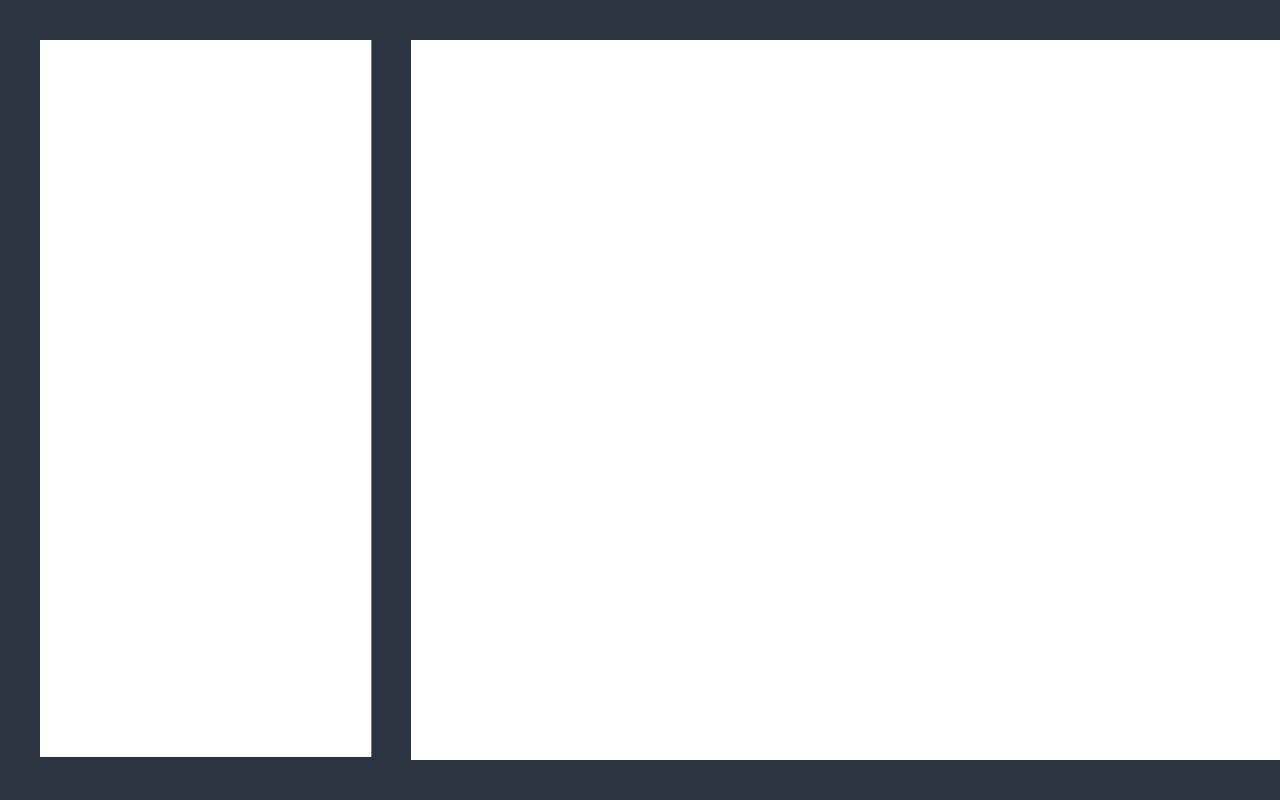
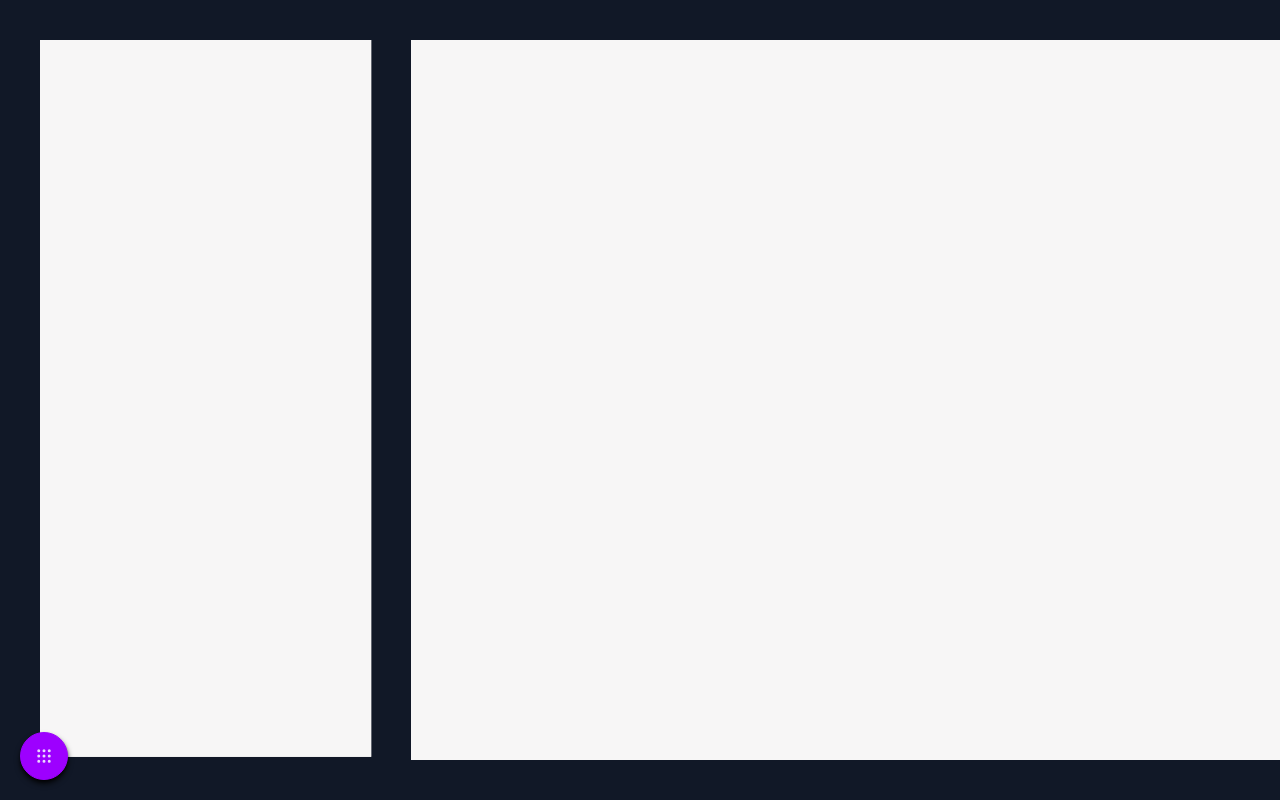
Before and after one commit to nillswe/pipe, a React (Vite) app: page / in a window 1280 px wide. Built offline with nearby package versions, Linux system fonts and the light colour scheme.

Commit message:
feat: add sidebar button

```diff
--- a/package.json
+++ b/package.json
@@ -11,6 +11,7 @@
   },
   "dependencies": {
     "clsx": "^2.1.1",
+    "lucide-react": "^0.378.0",
     "luxon": "^3.4.4",
     "react": "^18.2.0",
     "react-dom": "^18.2.0",
--- a/src/App.tsx
+++ b/src/App.tsx
@@ -1,7 +1,8 @@
-import {useCallback, useEffect, useState} from 'react'
+import {useEffect} from 'react'
 import {DeviceScreen} from './components'
 import {ViewportContainer, ZoomContainer} from './components/containers'
 import {useScreenListeners} from './hooks/use-screen-listeners'
+import {SidebarToggle} from './components/sidebar'
 
 const screens = [
   {
@@ -51,7 +52,9 @@ function App() {
   }, [placeScreens, scrollPage, updateSize])
 
   return (
-    <main className='w-screen bg-neutral h-screen flex overflow-hidden'>
+    <main className='w-screen relative bg-neutral h-screen flex overflow-hidden'>
+      <SidebarToggle />
+
       <div className='flex min-w-full h-screen overflow-hidden relative '>
         <ViewportContainer posX={posX} posY={posY}>
           <ZoomContainer zoom={zoom}>
--- /dev/null
+++ b/src/components/sidebar/index.ts
@@ -0,0 +1 @@
+export * from './sidebar-toggle'
--- /dev/null
+++ b/src/components/sidebar/sidebar-toggle.tsx
@@ -0,0 +1,9 @@
+import {Grip} from 'lucide-react'
+
+export const SidebarToggle = () => {
+  return (
+    <div className='absolute left-5 bottom-5 btn btn-circle btn-primary  z-50 shadow-md shadow-black'>
+      <Grip size={18} />
+    </div>
+  )
+}
--- a/tailwind.config.js
+++ b/tailwind.config.js
@@ -8,7 +8,29 @@ export default {
   },
   plugins: [daisyui],
   daisyui: {
-    themes: false, // false: only light + dark | true: all themes | array: specific themes like this ["light", "dark", "cupcake"]
+    themes: [
+      {
+        pipe: {
+          'primary': '#9d00ff',
+
+          'secondary': '#04a6df',
+
+          'accent': '#38bdf8',
+
+          'neutral': '#111827',
+
+          'base-100': '#f7f6f6',
+
+          'info': '#67e8f9',
+
+          'success': '#0cff96',
+
+          'warning': '#ffc900',
+
+          'error': '#ff3e6b',
+        },
+      },
+    ],
     darkTheme: 'dark', // name of one of the included themes for dark mode
     base: true, // applies background color and foreground color for root element by default
     styled: true, // include daisyUI colors and design decisions for all components
```
Also changed, not shown: 1 other file (tests, documents, lock files or other folders).
